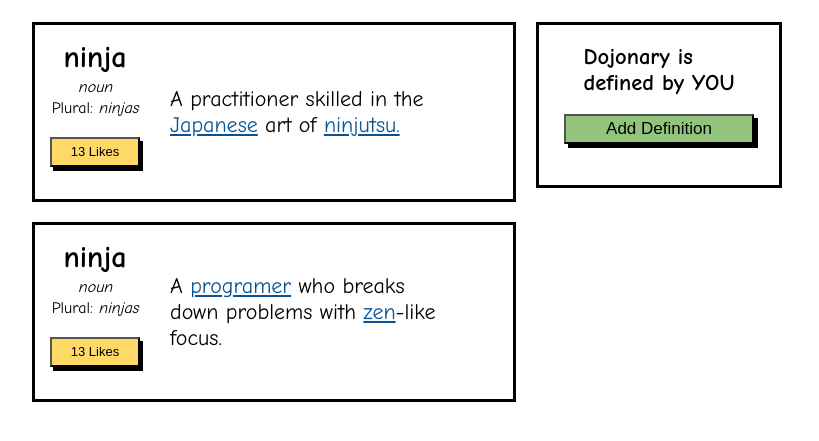
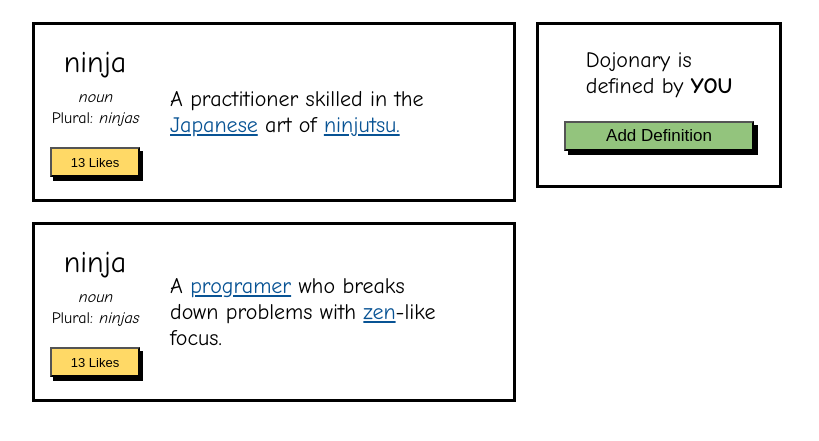
Before and after one commit to CristinaVerdugoP/Evento_onclick, a plain HTML site: page index.html in a window 1280 px wide. Shown: the part 77-518 px from the top of the page, without its empty margins (226-1045 px from the left). Drawn offline with Linux system fonts and the light colour scheme.

Commit message:
evento_onclick

```diff
--- a/index.html
+++ b/index.html
@@ -13,15 +13,15 @@
         <header class ="barra1">
             <h1 class="title">Dojonary</h1>
             <input class="Search" type="text" name="Nombre" placeholder="Search">
-            <button class="btn"onclick="change(this)">Login</button>
+            <button class="btn" onclick="change(this)">Login</button>
         </header>
 
         <div class="contenedor1">
             <div class="columna1">
-                <section class="bloque1">
+                <div class="bloque1">
                     <div class="division1">
                         <ul>
-                            <li><h1 style="font-size: 30px;">ninja</h1></li>
+                            <li><p style="font-size: 30px;">ninja</p></li>
                             <li><p><span style="font-style:italic;">noun</span></p></li>
                             <li><p>Plural: <span style="font-style:italic;"> ninjas</span></p></li>
                             <li><button class="boton1" onclick="alert('Ninja was liked')">13 Likes</button></li>
@@ -30,11 +30,11 @@
                     <div class="division2">
                         <p>A practitioner skilled in the <br> <a  style="color: #085394;" href="#">Japanese</a> art of <a style="color: #085394;" href="#">ninjutsu.</a></p>
                     </div>
-                </section>
-                <section class="bloque2">
+                </div>
+                <div class="bloque2">
                     <div class="division1">
                         <ul>
-                            <li><h1 style="font-size: 30px;">ninja</h1></li>
+                            <li><p style="font-size: 30px;">ninja</p></li>
                             <li><p><span style="font-style:italic;">noun</span> </p></li>
                             <li><p>Plural: <span style="font-style:italic;"> ninjas</span></p></li>
                             <li><button class="boton1">13 Likes</button></li>
@@ -43,17 +43,17 @@
                     <div class="division2">
                         <p>A <span style="color: #085394; text-decoration: underline;">programer</span> who breaks <br> down problems with <span style="color: #085394 ; text-decoration: underline ;">zen</span>-like <br>focus.</p>
                     </div>
-                </section>
+                </div>
             </div>
             <div class="columna2">
-                <section class="bloque3">
+                <div class="bloque3">
                     <div class="division3">
-                        <h1>Dojonary is <br>defined by <span style="font-weight:bolder ;">YOU</span></h1>
+                        <p>Dojonary is <br>defined by <span style="font-weight:bolder ;">YOU</span></p>
                     </div>
                     <div class="division4">
                         <button class="boton2" onclick="eliminar(this)">Add Definition</button>
                     </div>
-                </section>
+                </div>
             </div>
 
         </div> <!--Termino contenedor1-->
--- a/style.css
+++ b/style.css
@@ -117,6 +117,9 @@
 .division3{
     font-size: 15px;
 }
+.division3 p{
+    font-size: 22px;
+}
 .boton2{
    width:190px ;
    height: 30px;
```
